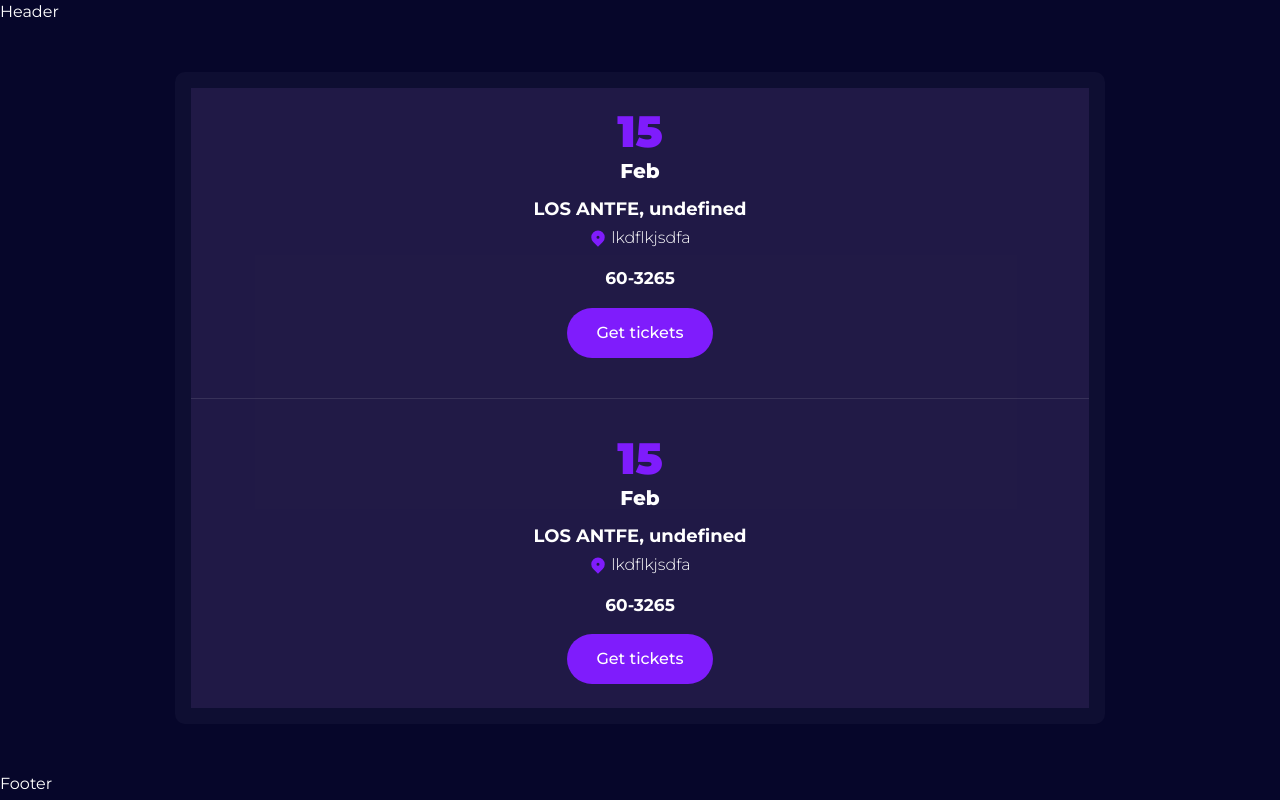
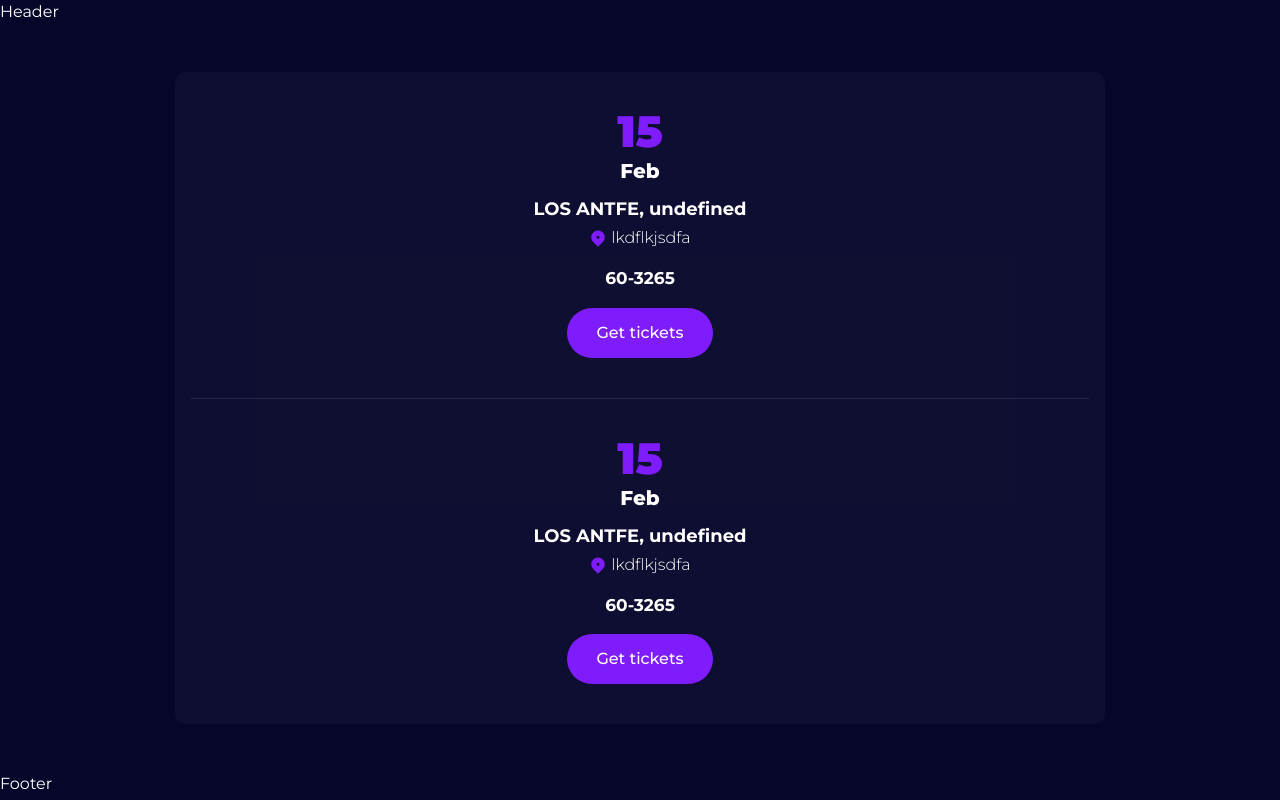
Before and after one commit to manuelsacaeu123/INGEELEC.io, a Next.js app in the folder ingeelec/: page / in a window 1280 px wide. Built offline with nearby package versions, Linux system fonts and the light colour scheme; data requests are answered from the project's data file.

Commit message:
corrigiendo errores
errores de motion.div

```diff
--- a/ingeelec/src/components/events/EventBox.jsx
+++ b/ingeelec/src/components/events/EventBox.jsx
@@ -1,11 +1,20 @@
 import Image from 'next/image';
 
 //iconos
-import { RiMapPin2Fill } from 'react-icons/ri'
+import { RiMapPin2Fill } from 'react-icons/ri';
+
+import { motion } from 'framer-motion';
+import { fadeIn } from '../../../variants';
 
 const EventBox = ({ events }) => {
     return (
-        <div className='bg-secondary/60 rounded-[10px] p-4 xl:p-12 relative'>
+        <motion.div
+            variants={fadeIn('up', 0.4)}
+            initial='hidden'
+            whileInView={'show'}
+            viewport={{ once: false, amount: 0.3 }}
+            className='bg-secondary/60 rounded-[10px] p-4 xl:p-12 relative'
+        >
             <div className='flex flex-col xl:flex-row justify-between h-[620px] xl:h-full gap-x-4'>
                 {/* image */}
                 <div className='hidden xl:flex w-[400px]'>
@@ -19,7 +28,7 @@ const EventBox = ({ events }) => {
                     />
                 </div>
                 {/* event list */}
-                <div className='flex-1 bg-purple-400/10 h-[500px] flex flex-col justify-between overflow-y-scroll scrollbar-thin
+                <div className='flex-1 h-[500px] flex flex-col justify-between overflow-y-scroll scrollbar-thin
                  scrollbar-thumb-accentscrollbar-track-white/10 xl:pr-6'>
                     {/* event item */}
                     {events.map((event) => {
@@ -66,7 +75,7 @@ const EventBox = ({ events }) => {
                     })}
                 </div >
             </div >
-        </div >
+        </motion.div>
     );
 };
 
--- /dev/null
+++ b/ingeelec/variants.js
@@ -0,0 +1,27 @@
+export const fadeIn = (direction, delay) => {
+    return {
+        hidden: {
+
+            y : direction === 'up' ? 80 : direction === 'down' ? -80 : 0,
+            opacity: 0,
+            x : direction === 'left' ? 80 : direction === 'right' ? -80 : 0,
+            transition: {
+                type: 'tween',
+                duration: 1.5,
+                delay: delay,
+                ease: [0.25, 0.6, 0.3, 0.8],
+            },
+        },
+        show: {
+            y: 0,
+            x: 0,
+            opacity: 1,
+            transition: {
+            type: 'tween',
+                duration: 1.4,
+                delay: delay,
+                ease: [0.25, 0.25, 0.25, 0.75],
+            },
+        },
+    };
+};
```
